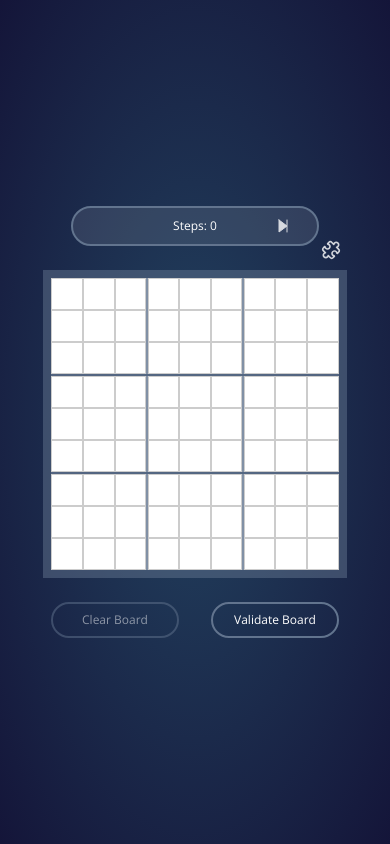
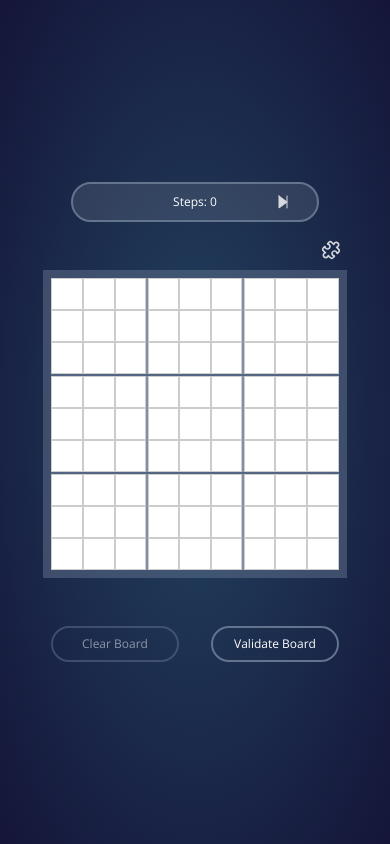
Before and after one commit to douglasyabuki/sudoku-solver, a React (Vite) app: page / in a window 390 px wide. Built offline with nearby package versions, Linux system fonts and the light colour scheme.

Commit message:
Update: Minor layout changes on mobile screen display

```diff
--- a/src/components/game/Game.tsx
+++ b/src/components/game/Game.tsx
@@ -125,7 +125,7 @@ export const Game = () => {
   }, [board]);
 
   return (
-    <div className="bg-circle flex h-screen flex-col items-center justify-center gap-6 py-20 md:justify-start md:gap-12 md:py-36">
+    <div className="bg-circle flex h-screen flex-col items-center justify-center gap-12 py-20 md:justify-start md:py-36">
       <StepTracker
         steps={steps}
         isStepSolutionToggled={isStepSolutionToggled}
```
